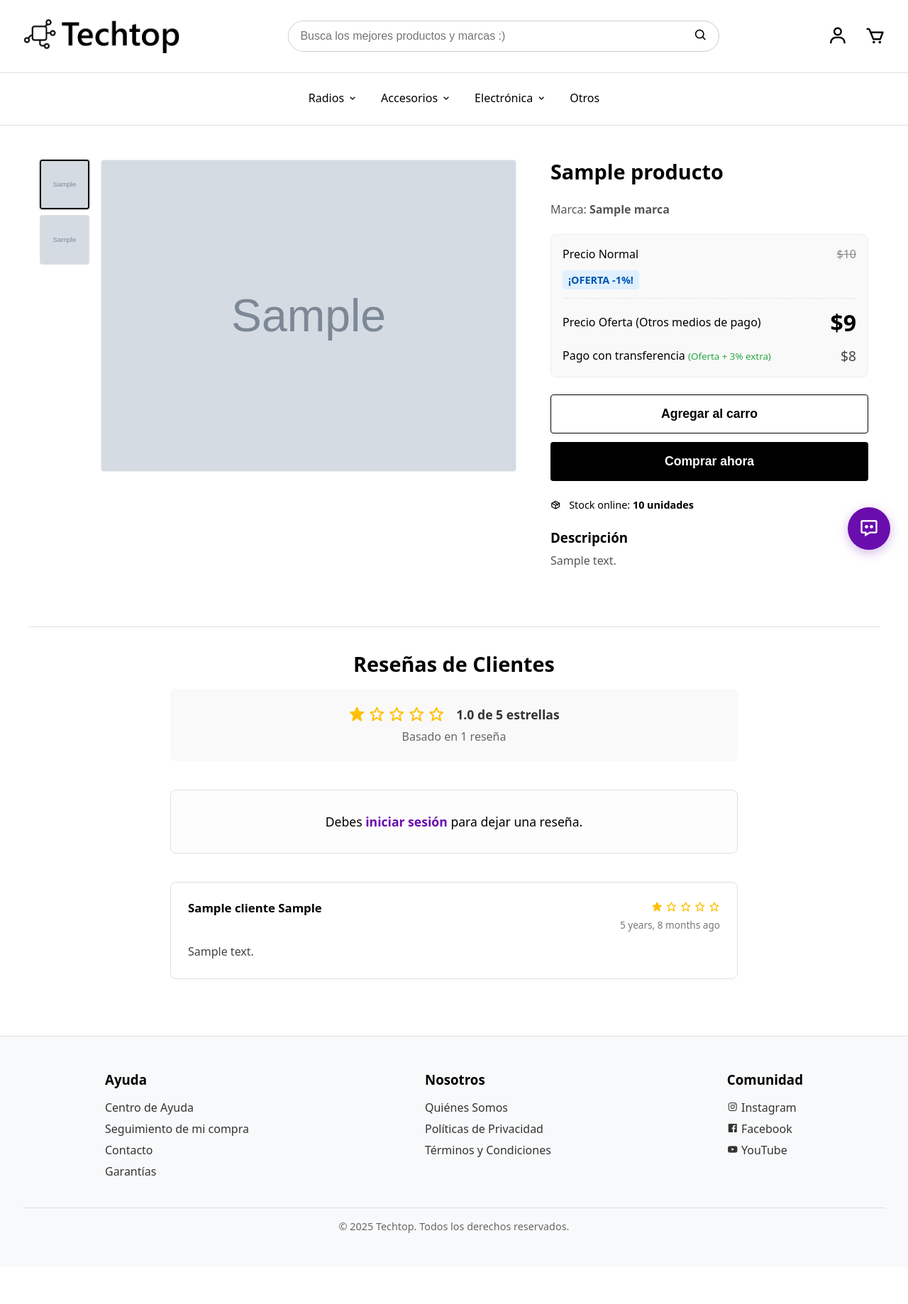
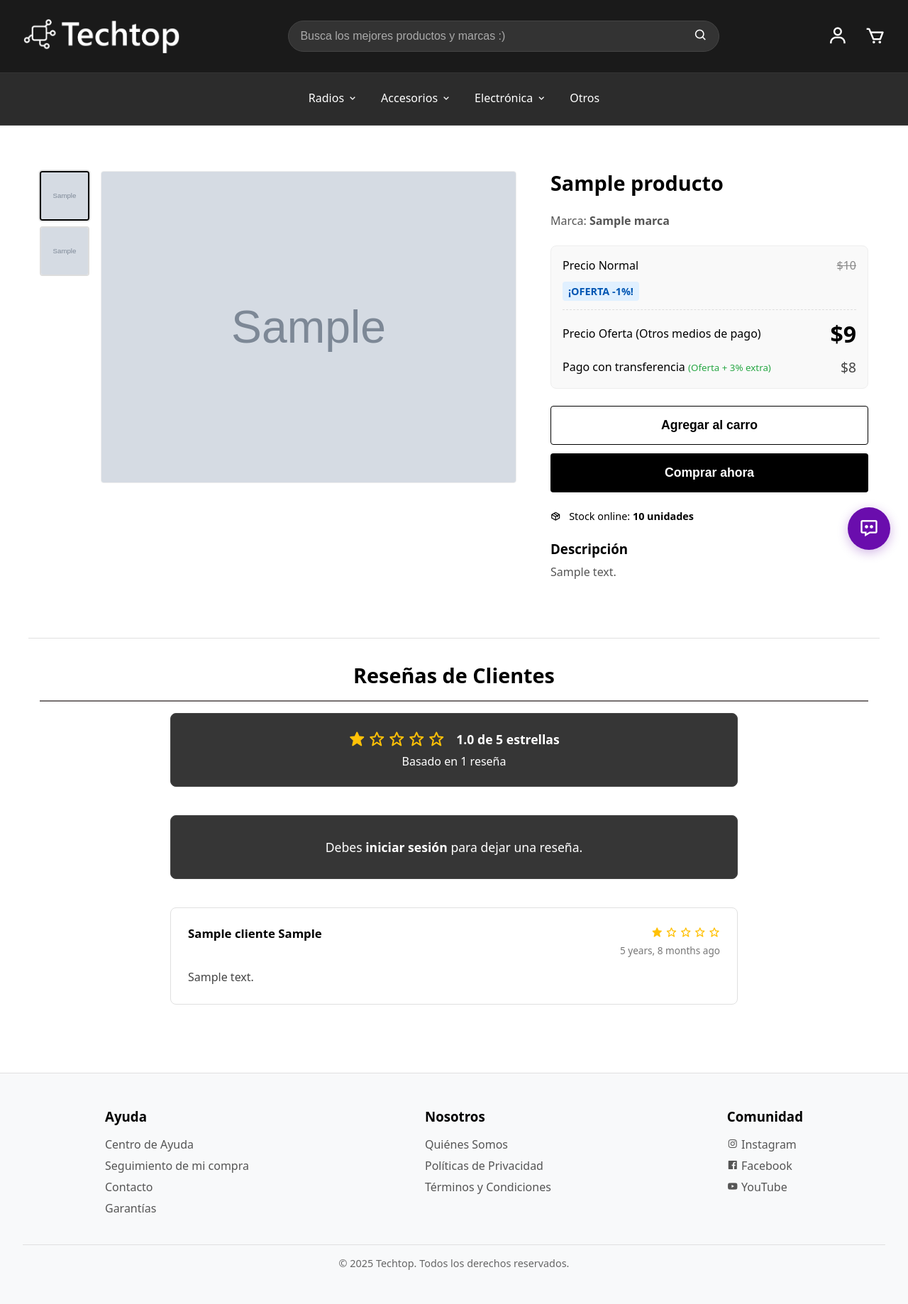
Before and after one commit to palgatox64/techtop, a Django app: page /producto/1/ in a window 1280 px wide. Shown: the whole page at 71% size. Before the commit the page ends 1738 px from the top, so only its background shows below. Run offline with Django 5.2, Linux system fonts and the light colour scheme; tables that the repository leaves empty hold one stand-in row (values such as "Sample post"); grey boxes marked "Sample" are stand-in pictures; data that the repository does not hold is empty; some libraries are stand-ins or nearby versions.

Commit message:
fix-colores

```diff
--- a/static/css/product_detail.css
+++ b/static/css/product_detail.css
@@ -348,31 +345,36 @@
     padding: 1rem;
     border-top: 1px solid #e0e0e0;
     padding-top: 2rem;
+    background-color: #ffffff;
 }
+
 
 .product-reviews-container h2 {
     font-size: 1.8rem;
     margin-bottom: 1rem;
     text-align: center;
+    color: #000000;
+    border-bottom: 2px solid #777272;
+    padding-bottom: 1rem;
 }
 
-/* --- Resumen de Estrellas --- */
+
 .reviews-summary {
     display: flex;
     flex-direction: column;
     align-items: center;
     gap: 0.5rem;
     margin-bottom: 2.5rem;
-    background-color: #f9f9f9;
+    background-color: #363636;
     padding: 1.5rem;
     border-radius: 8px;
-    /* Ancho máximo para centrarlo */
     max-width: 800px;
     margin-left: auto;
     margin-right: auto;
+    border: 1px solid #444;
 }
 
-.summary-stars {
+.reviews-summary .summary-stars {
     display: flex;
     align-items: center;
     gap: 0.25rem;
@@ -380,27 +382,26 @@
     color: #ffc107;
 }
 
-.summary-stars span {
+.reviews-summary .summary-stars span {
     font-size: 1.1rem;
     font-weight: 600;
-    color: #333;
+    color: #ffffff;
     margin-left: 0.75rem;
 }
 
 .reviews-summary p {
     font-size: 1rem;
-    color: #666;
+    color: #ffffff;
     margin: 0;
 }
 
-/* --- Formulario para Escribir Reseña --- */
+
 .review-form-container, .review-form-login-prompt {
-    background-color: #fdfdfd;
-    border: 1px solid #e0e0e0;
+    background-color: #363636;
+    border: 1px solid #444;
     border-radius: 8px;
     padding: 1.5rem 2rem;
     margin-bottom: 2.5rem;
-    /* Centrado y con ancho máximo */
     max-width: 800px;
     margin-left: auto;
     margin-right: auto;
@@ -414,10 +415,11 @@
     margin: 0;
     text-align: center;
     font-size: 1.1rem;
+    color: #ffffff;
 }
 
 .review-form-login-prompt a {
-    color: #6a0dad; /* Color principal */
+    color: #ffffff;
     text-decoration: none;
     font-weight: 600;
 }
--- a/static/css/styles.css
+++ b/static/css/styles.css
@@ -20,9 +20,16 @@ ul {
     list-style: none;
 }
 
+/* =========================================
+   ESTILOS DE CABECERA (Header y Navbar)
+   ========================================= */
+
+/* --- HEADER PRINCIPAL (NEGRO) --- */
 .header {
     padding: 1rem 2rem;
-    border-bottom: 1px solid #e0e0e0;
+    background-color: #1a1a1a;
+    border-bottom: 1px solid #333;
+    color: #ffffff;
 }
 
 .header-container {
@@ -46,12 +53,14 @@ ul {
     object-fit: contain;
 }
 
+/* Barra de búsqueda */
 .header-search {
     display: flex;
     width: 50%;
-    border: 1px solid #ccc;
+    border: 1px solid #444;
     border-radius: 25px;
     overflow: hidden;
+    background-color: #333;
 }
 
 .header-search input {
@@ -60,6 +69,11 @@ ul {
     padding: 0.75rem 1rem;
     width: 100%;
     font-size: 1rem;
+    color: #ffffff;
+    background-color: transparent;
+}
+.header-search input::placeholder {
+    color: #aaa;
 }
 
 .header-search button {
@@ -68,6 +82,7 @@ ul {
     padding: 0 1rem;
     cursor: pointer;
     font-size: 1.2rem;
+    color: #ffffff;
 }
 
 .header-actions {
@@ -84,6 +99,7 @@ ul {
 
 .action-item i {
     font-size: 1.8rem;
+    color: #ffffff;
 }
 
 .user-info {
@@ -92,17 +108,20 @@ ul {
     gap: 10px;
 }
 
+/* Texto de usuario (Empleado/Administrador) en blanco */
 .user-info span {
     font-weight: 500;
     white-space: nowrap;
+    color: #ffffff !important;
 }
 
+/* --- NAVBAR (GRIS OSCURO) --- */
 .navbar {
     padding: 1rem 2rem;
-    border-bottom: 1px solid #e0e0e0;
+    background-color: #2c2c2c;
+    border-bottom: 1px solid #444;
     position: sticky;
     top: 0;
-    background-color: #ffffff;
     z-index: 1000;
 }
 
@@ -124,25 +143,29 @@ ul {
     gap: 0.25rem;
     padding: 0.5rem 0;
     font-weight: 500;
-    transition: color 0.3s ease;
+    /* Barra Animada */
+    transition: color 0.3s ease, border-bottom-color 0.3s ease;
+    color: #ffffff;
     border-bottom: 3px solid transparent;
 }
 
 .nav-link:hover {
-    color: #555;
+    color: #ffffff;
+    border-bottom-color: #ffffff;
 }
 
 .nav-link i {
     transition: transform 0.3s ease;
 }
 
+/* --- MEGA-MENU (Desplegable) --- */
 .mega-menu {
     position: absolute;
     top: 100%;
     left: 0;
     width: 100%;
-    background-color: #fff;
-    box-shadow: 0 4px 12px rgba(0,0,0,0.1);
+    background-color: #2c2c2c;
+    box-shadow: 0 4px 12px rgba(0,0,0,0.4);
     padding: 2rem;
     z-index: 999;
     opacity: 0;
@@ -239,6 +276,15 @@ ul {
 .footer-column ul li {
     margin-bottom: 0.5rem;
 }
+.footer-column ul li a {
+    color: #555;
+}
+.footer-column ul li a:hover {
+    color: #000;
+}
+.footer-column ul li i {
+    color: #555;
+}
 
 .footer-bottom {
     text-align: center;
@@ -249,11 +295,25 @@ ul {
     color: #666;
 }
 
+/* --- SWIPER / CARRUSEL (CORRECCIÓN FINAL DE ESPACIADO) --- */
 .swiper {
     width: 100%;
     height: 500px;
     margin-bottom: 2rem;
+    padding: 0;
+    overflow: hidden;
+    margin-left: 0;
 }
+/* Aseguramos que el main-content lo permita */
+.main-content {
+    min-height: 60vh;
+    padding: 0;
+}
+/* Revertimos el padding del main-content para que el resto del contenido no se pegue */
+.main-content:not(:has(.swiper)) {
+    padding: 1rem 2rem;
+}
+
 
 .swiper-slide {
     text-align: center;
--- a/templates/base.html
+++ b/templates/base.html
@@ -12,10 +12,10 @@
     <link rel="stylesheet" href="https://cdn.jsdelivr.net/npm/swiper@11/swiper-bundle.min.css"/>
 </head>
 <body>
-    <header class="header">
+    <div id="page-overlay" class="page-overlay"></div> <header class="header">
         <div class="header-container">
             <a href="/" class="header-logo">
-                <img src="{% static 'img/new_black.png' %}" alt="TECHTOP">
+                <img src="{% static 'img/new.png' %}" alt="TECHTOP">
             </a>
             <form class="header-search" method="GET" action="{% url 'search' %}">
                 <input type="text" name="q" placeholder="Busca los mejores productos y marcas :)" value="{{ search_query|default:'' }}">
```
Also changed, not shown: other parts of static/css/product_detail.css (+23 -27 lines), other parts of static/css/styles.css (+63 -12 lines), static/js/main.js (+47 -1 lines).
